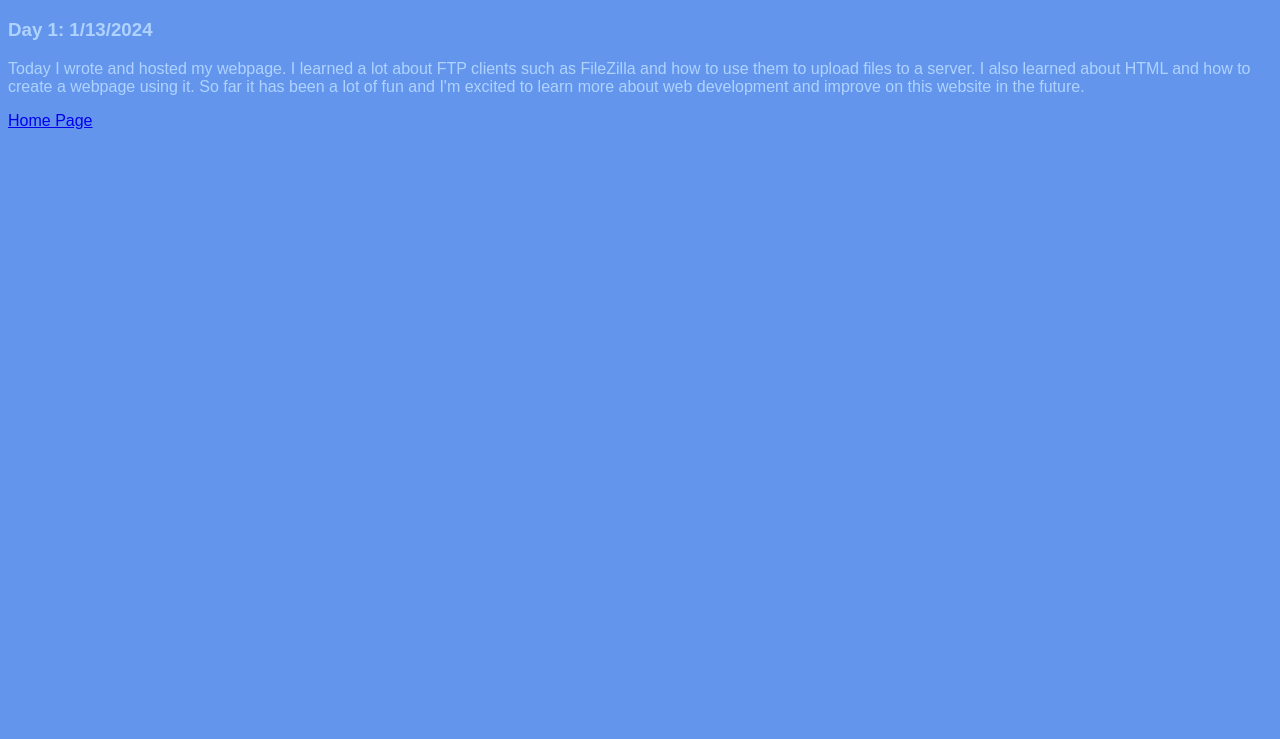
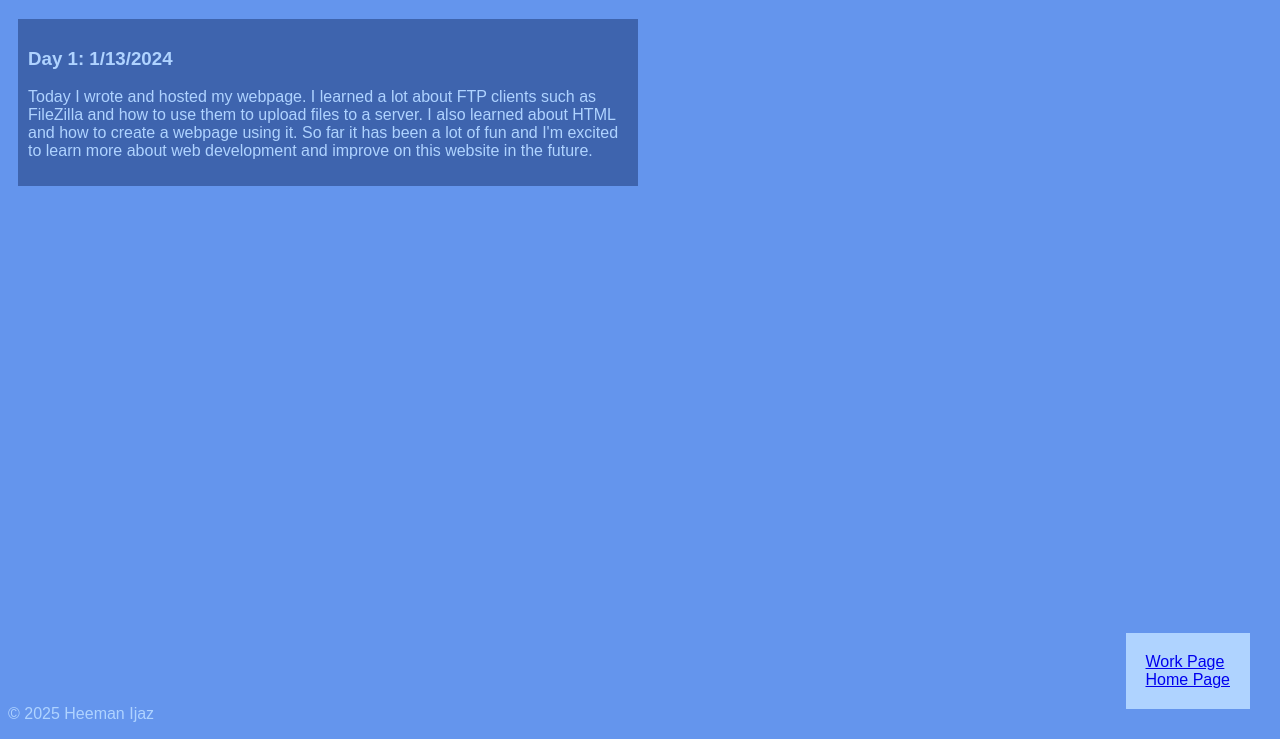
Before and after one commit to hmani3/portfolio, a plain HTML site: page journal.html in a window 1280 px wide. Shown: the part 61-800 px from the top of the page. Drawn offline with Linux system fonts and the light colour scheme.

Commit message:
update and add journal entry

```diff
--- a/journal.html
+++ b/journal.html
@@ -13,6 +13,7 @@
 
 <body>
     <h1 class="title">My Journal Entries</h1>
+    <div class="entry">
         <h3>Day 1: 1/13/2024</h3>
         <p>
             Today I wrote and hosted my webpage. I learned a lot about FTP clients such as
@@ -21,7 +22,16 @@
             I'm excited to learn more about web development and improve on this website
             in the future.
         </p>
-    <p><a href="index.html">Home Page</a></p>
+    </div>
+    <nav class="to-bottom-right">
+        <ul class="no-bullets">
+            <li><a href="work.html">Work Page</a></li>
+            <li><a href="index.html">Home Page</a></li>
+        </ul>
+    </nav>
+    <footer>
+        <p>&copy; 2025 Heeman Ijaz</p>
+    </footer>
 </body>
 
 </html>
```
Lines whose indentation alone changed are shown as unchanged.
